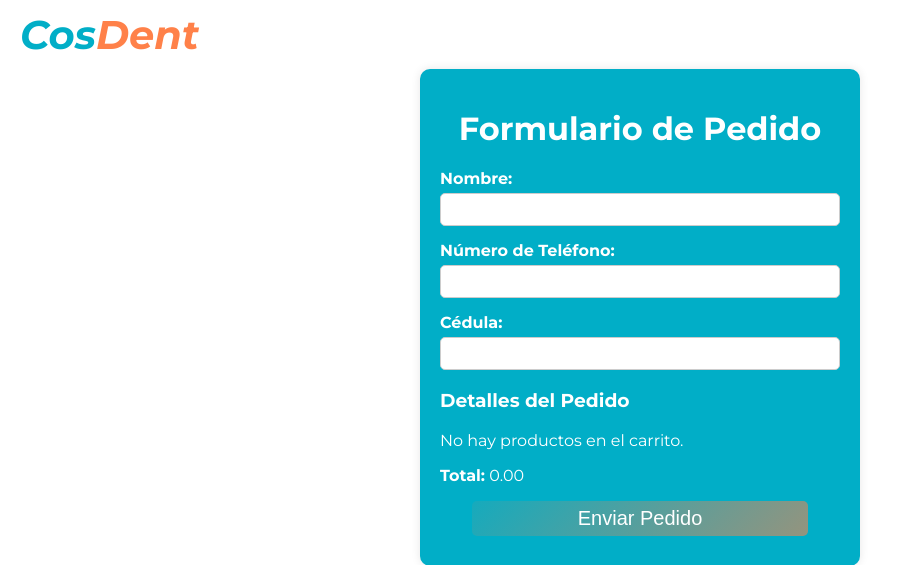
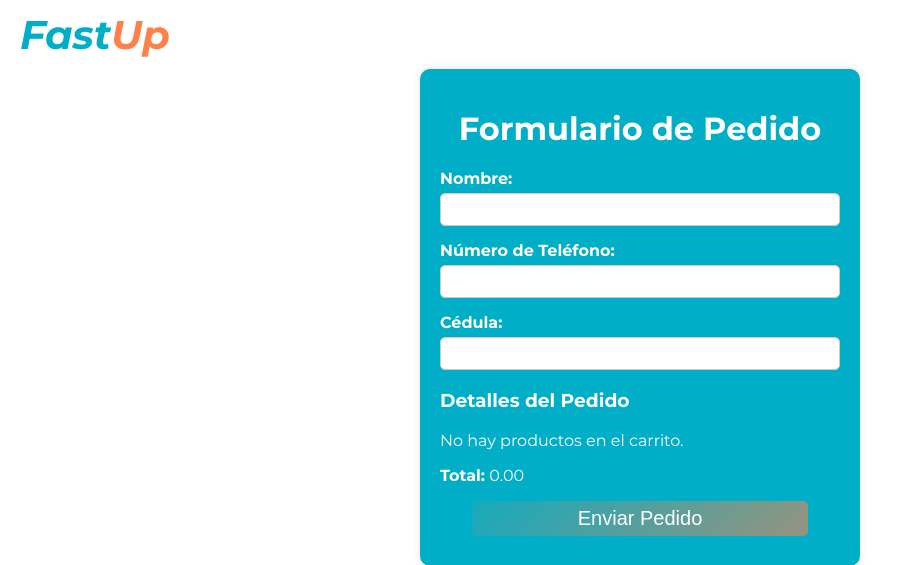
Before and after one commit to calebngp/flashtrade, a Flask app: page /pedido in a window 1280 px wide. Shown: the top 565 px of the page, without its empty margins (0-902 px from the left). Run offline with Flask 3, Linux system fonts and the light colour scheme; some libraries are stand-ins or nearby versions.

Commit message:
Cambiando estilos

```diff
--- a/static/styles/styles.css
+++ b/static/styles/styles.css
@@ -54,6 +54,7 @@ a {
     height: auto;
     text-align: center;
     color: white;
+    background-color: #01AEC7;
 }
 
 .product img {
--- a/templates/confirmacion.html
+++ b/templates/confirmacion.html
@@ -13,7 +13,7 @@
 <div class="navbar">
     <div class="logo">
         <a href="{{ url_for('home') }}">
-            <span class="brand"><span class="fast">Cos</span><span class="highlight">Dent</span></span>
+            <span class="brand"><span class="fast">Fast</span><span class="highlight">Up</span></span>
         </a>
     </div>
 </div>
--- a/templates/pedido.html
+++ b/templates/pedido.html
@@ -9,11 +9,10 @@
 </head>
 <body>
 <!-- Barra de navegación -->
-<!-- Barra de navegación -->
 <div class="navbar">
     <div class="logo">
         <a href="{{ url_for('home') }}">
-            <span class="brand"><span class="fast">Cos</span><span class="highlight">Dent</span></span>
+            <span class="brand"><span class="fast">Fast</span><span class="highlight">Up</span></span>
         </a>
     </div>
 </div>
```
